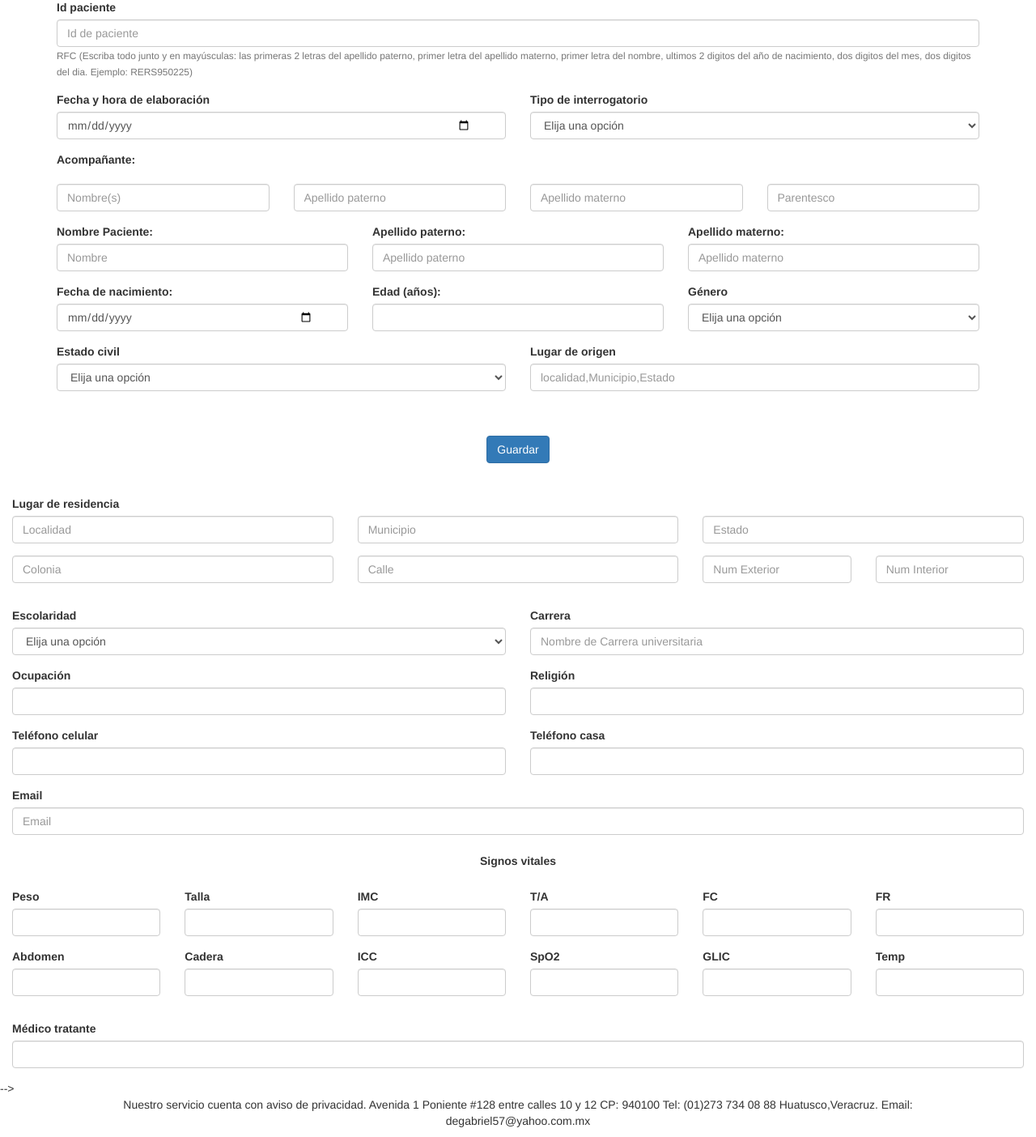
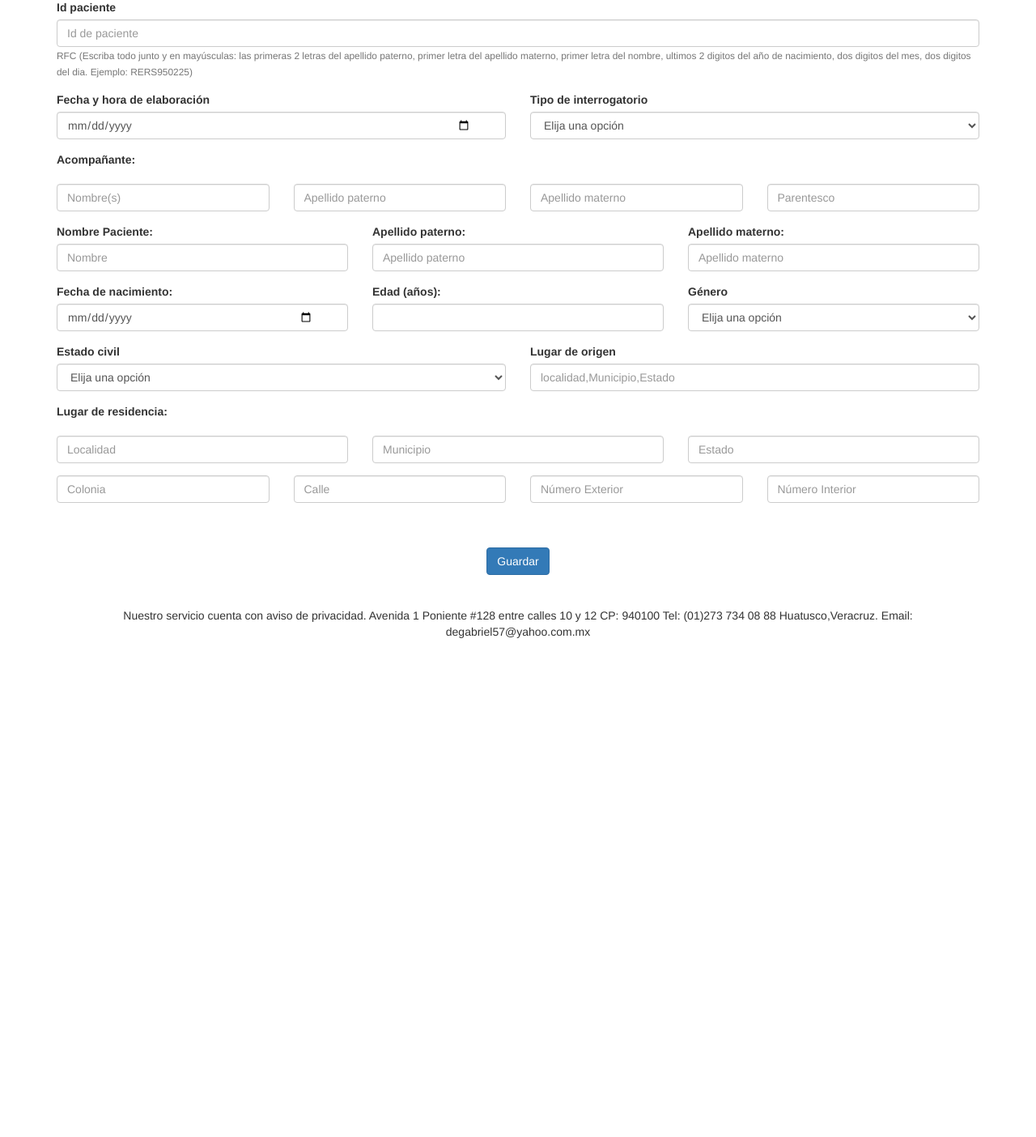
Before and after one commit to luism3090/clinica, a PHP site: page / in a window 1280 px wide. Shown: the part 241-1645 px from the top of the page at 81% size. After the commit the page ends 1029 px from the top, so only its background shows below. Run offline with PHP 8.4, Linux system fonts and the light colour scheme.

```diff
--- a/index.php
+++ b/index.php
@@ -308,10 +308,109 @@
                  </div>
 
 
+                 <div class="row">
+
+                         <div class="col-xs-12">
+
+                             <div class="form-group">
+
+                                 <label for="nombre">Lugar de residencia:</label>
+
+                             </div>
+
+                      </div>
+
+                 </div>
+
+
+                 <div class="row contInfoLugarResidencia">
+
+                           <div class='acompanante'>
+
+                                     <div class="col-md-4">
+
+                                         <div class="form-group">
+
+                                             <input type="text" class="form-control" id="txtLocalidadResidencia" name="txtLocalidadResidencia" placeholder="Localidad">
+
+                                         </div>
+
+                                     </div>
+
+                                      <div class="col-md-4">
+
+                                             <div class="form-group">
+
+                                                  <input type="text" class="form-control" id="txtMunicipioResidencia" name="txtMunicipioResidencia" placeholder="Municipio">
+
+                                             </div>
+
+                                     </div>
+
+                                     <div class="col-md-4">
+
+                                         <div class="form-group">
+
+                                              <input type="text" class="form-control" id="txtEstadoResidencia" name="txtEstadoResidencia" placeholder="Estado">
+
+                                         </div>
+
+                                     </div>
+
+
+                           </div>
+
+                 </div>
+
+
+                 <div class="row contInfoLugarResidencia">
+
+
+                                     <div class="col-md-3">
+
+                                         <div class="form-group">
+
+                                                <input type="text" class="form-control" id="txtColoniaResidencia" name="txtColoniaResidencia" placeholder="Colonia" >
+
+                                         </div>
+
+
+                                     </div>
+
+                                      <div class="col-md-3">
+
+                                             <div class="form-group">
+
+                                                  <input type="text" class="form-control" id="txtCalleResidencia" name="txtCalleResidencia" placeholder="Calle" >
+
+                                             </div>
+
+                                     </div>
+
+                                     <div class="col-md-3">
+
+                                         <div class="form-group">
+
+                                              <input type="text" class="form-control" id="txtNumeroExterior" name="txtNumeroExterior" placeholder="Número Exterior" >
+
+                                         </div>
+
+                                     </div>
+
+                                     <div class="col-md-3">
+
+                                         <div class="form-group">
+
+                                              <input type="text" class="form-control" id="txtNumeroInterior" name="txtNumeroInterior" placeholder="Número Interior">
+
+                                         </div>
+
+                                     </div>
 
 
 
 
+                 </div>
 
 
 
@@ -326,21 +425,7 @@
  <br><br>
 
 
-<div class="col-md-12 form-group">
-                        <label for="nombre">Lugar de residencia</label>
-                        <div class="row">
-                            <div class="col-md-4">
-                                <input type="text" class="form-control" id="localidad" name="localidadResidencia" placeholder="Localidad" required>
-                            </div>
-                            <div class="col-md-4">
-                                <input type="text" class="form-control" id="municipio" name="municipioResidencia" placeholder="Municipio" required>
-                            </div>
-                            <div class="col-md-4">
-                                <input type="text" class="form-control" id="estado" name="estadoResidencia" placeholder="Estado" required>
-                            </div>
-                             </div>
-                    </div>
-
+<!--
 <div class="col-md-12 form-group">
 
           <div class="row">
@@ -485,10 +570,9 @@
 	<label for="MedicoTratante">Médico tratante</label>
                         <input type="text" class="form-control" id="meditratan" name="medicoTratante" required>
 </div>
--->
 
 
-
+ -->
 
 
 
```
Lines whose indentation alone changed are shown as unchanged.
